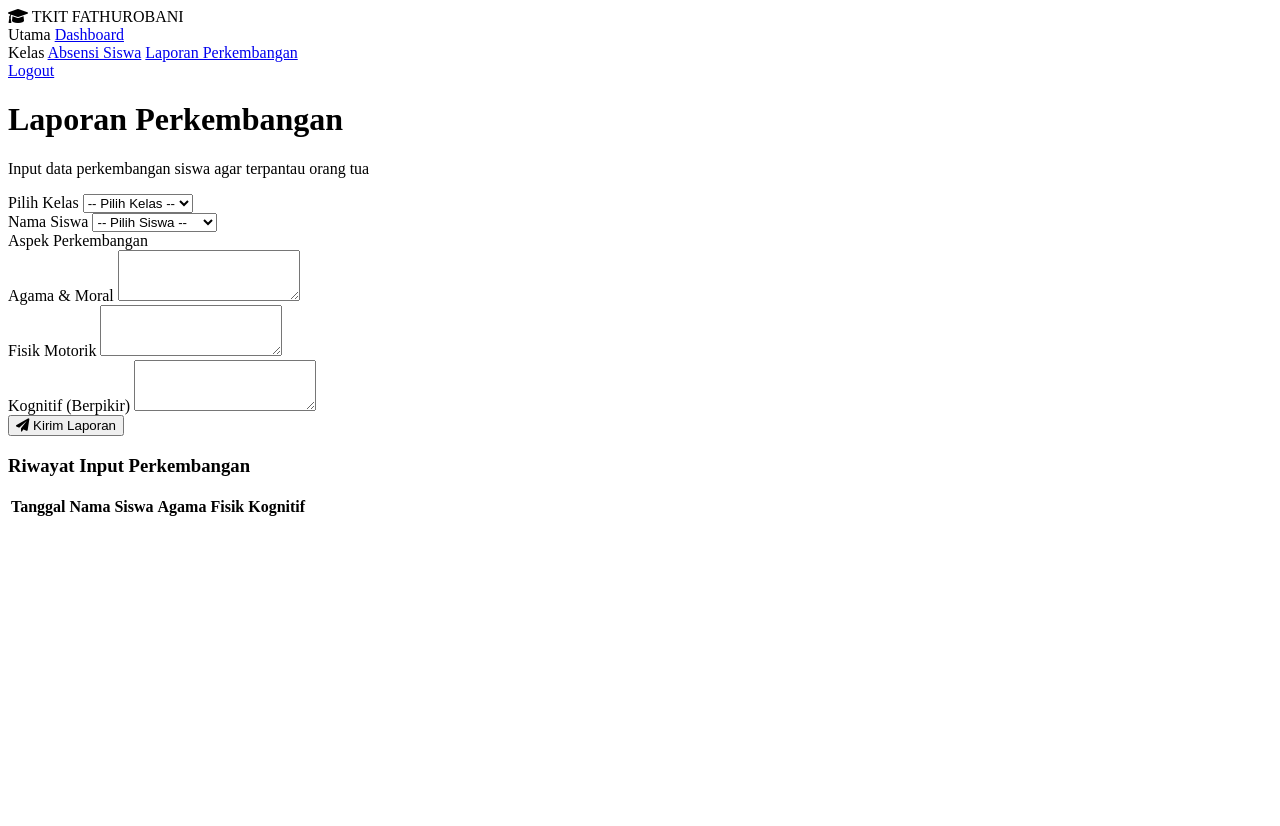
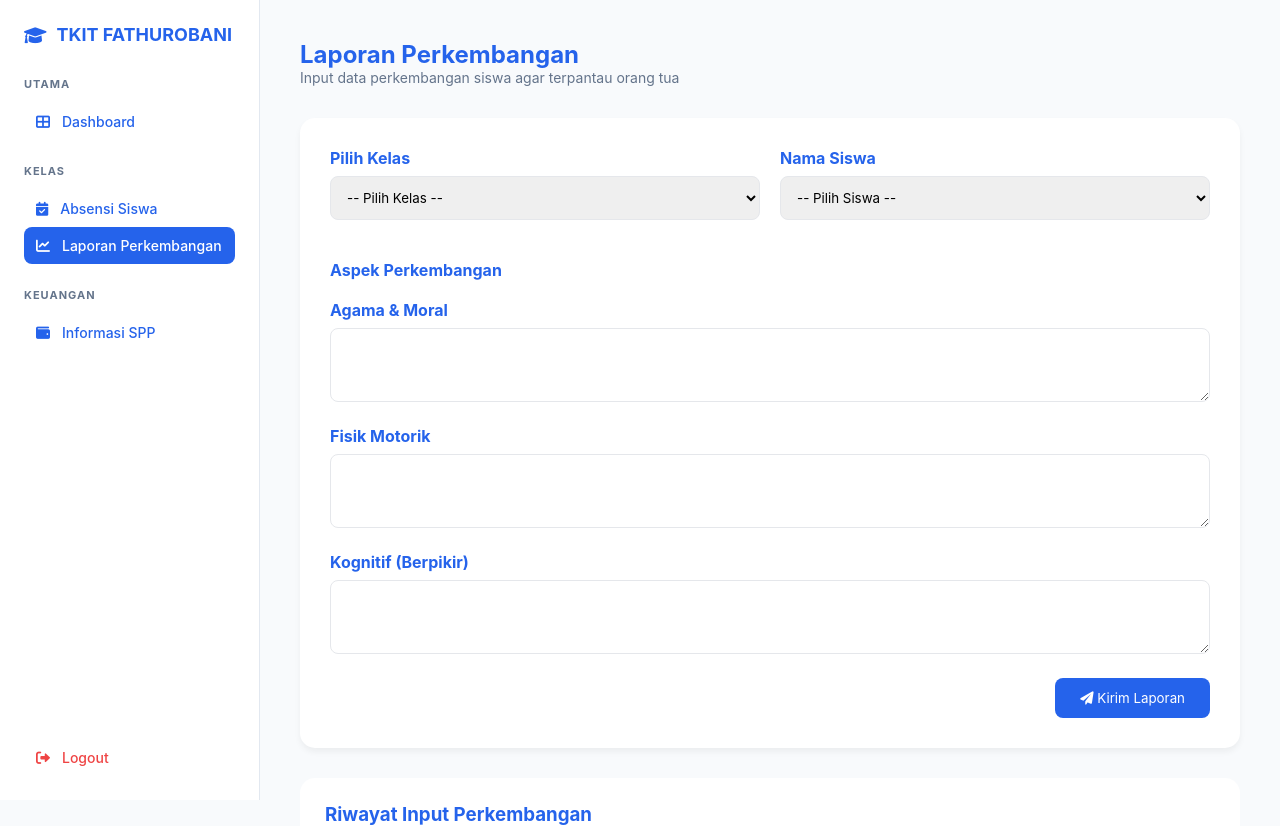
Before and after one commit to fadlilahadyan/Tkit-Fathurrobbany, a PHP site: page /laporan/laporan.php in a window 1280 px wide. Shown: the top 826 px of the page. Before the commit the page ends 516 px from the top, so only its background shows below. Run offline with PHP 8.4, Linux system fonts and the light colour scheme; a user stored in the database is signed in; data comes from the database, SQL or seed files in the repository; data that the repository does not hold is empty.

Commit message:
perbaikan logic pindah pagenya ada beberapa yang tidak sesuai dan ada kesalahan sebelum pull request

```diff
--- a/src/laporan/laporan.php
+++ b/src/laporan/laporan.php
@@ -13,31 +13,37 @@ if (!isset($_SESSION['id_user']) || $_SESSION['role'] !== 'guru') {
     <meta charset="UTF-8">
     <title>Laporan Perkembangan - TKIT FATHUROBANI</title>
 
-    <link rel="stylesheet" href="style.css">
-    <link rel="stylesheet" href="style_laporan.css">
+    <link rel="stylesheet" href="../dashboard.css">
+    <link rel="stylesheet" href="laporan.css">
     <link rel="stylesheet" href="https://cdnjs.cloudflare.com/ajax/libs/font-awesome/6.0.0/css/all.min.css">
 </head>
 
 <body>
-
 <div class="sidebar">
         <div class="sidebar-header">
-        <i class="fas fa-graduation-cap"></i> TKIT FATHUROBANI
+            <i class="fas fa-graduation-cap" style="color: var(--accent);"></i> TKIT FATHUROBANI
         </div>
 
         <div class="nav-group">
             <span class="nav-label">Utama</span>
-        <a href="dashboard.php" class="nav-item">Dashboard</a>
+            <a href="../dashboard.php" class="nav-item "><i class="fas fa-th-large"></i> Dashboard</a>
         </div>
 
         <div class="nav-group">
             <span class="nav-label">Kelas</span>
-        <a href="halaman_absensi_guru.php" class="nav-item">Absensi Siswa</a>
-        <a href="laporan.php" class="nav-item active">Laporan Perkembangan</a>
+            <a href="../presensi/halaman_absensi_guru.php" class="nav-item"><i class="fas fa-calendar-check"></i> Absensi Siswa</a>
+            <a href="../laporan/laporan.php" class="nav-item active"><i class="fas fa-chart-line"></i> Laporan Perkembangan</a>
         </div>
 
-    <div style="margin-top:auto;">
-        <a href="../logout.php" class="nav-item logout">Logout</a>
+        <div class="nav-group">
+            <span class="nav-label">Keuangan</span>
+            <a href="../informasi_spp/informasi_spp.php" class="nav-item "><i class="fas fa-wallet"></i> Informasi SPP</a>
+        </div>
+
+
+
+        <div style="margin-top: auto;">
+            <a href="../auth/logout.php" class="nav-item" style="color: #ef4444;"><i class="fas fa-sign-out-alt"></i> Logout</a>
         </div>
     </div>
 
```
Lines whose indentation alone changed are shown as unchanged.
